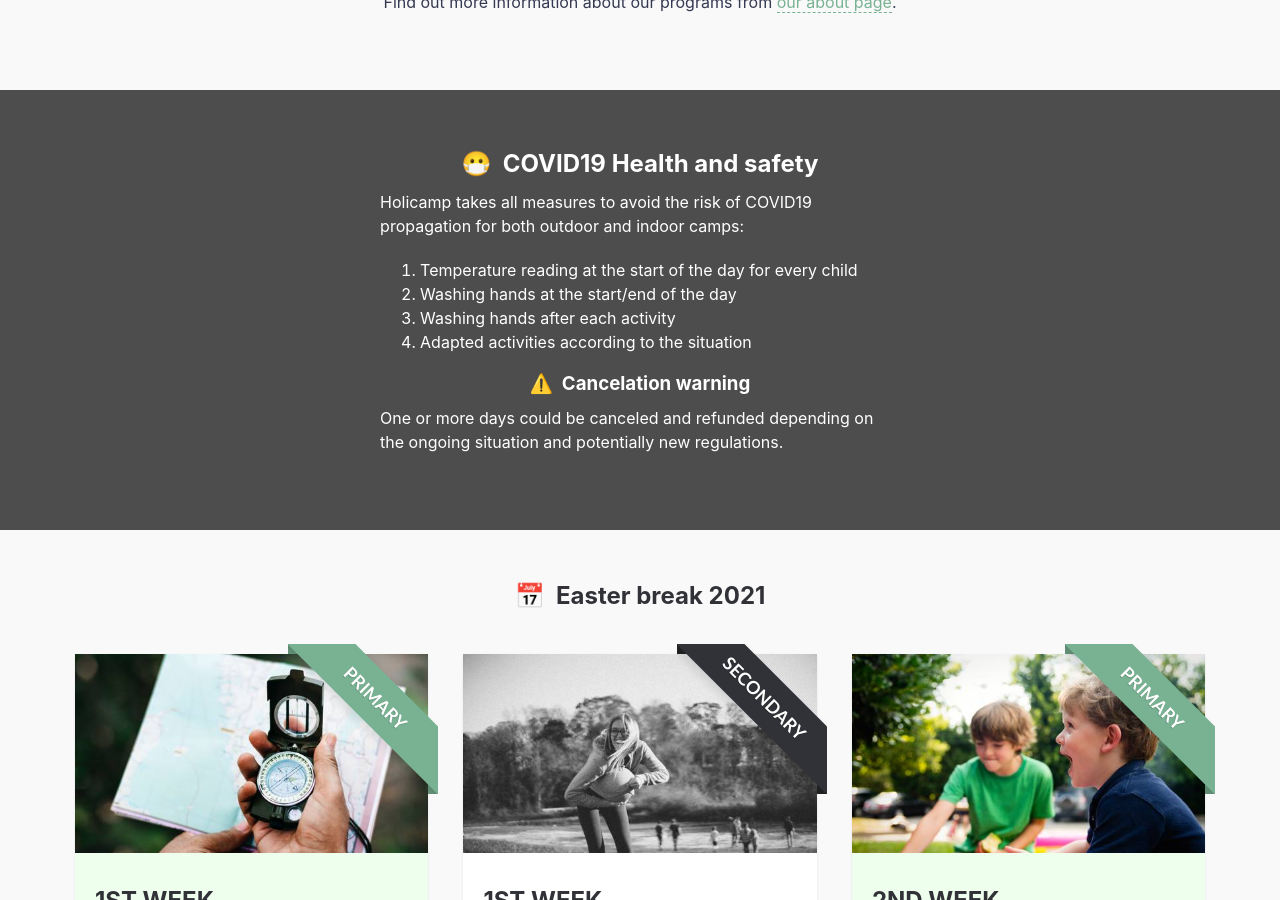
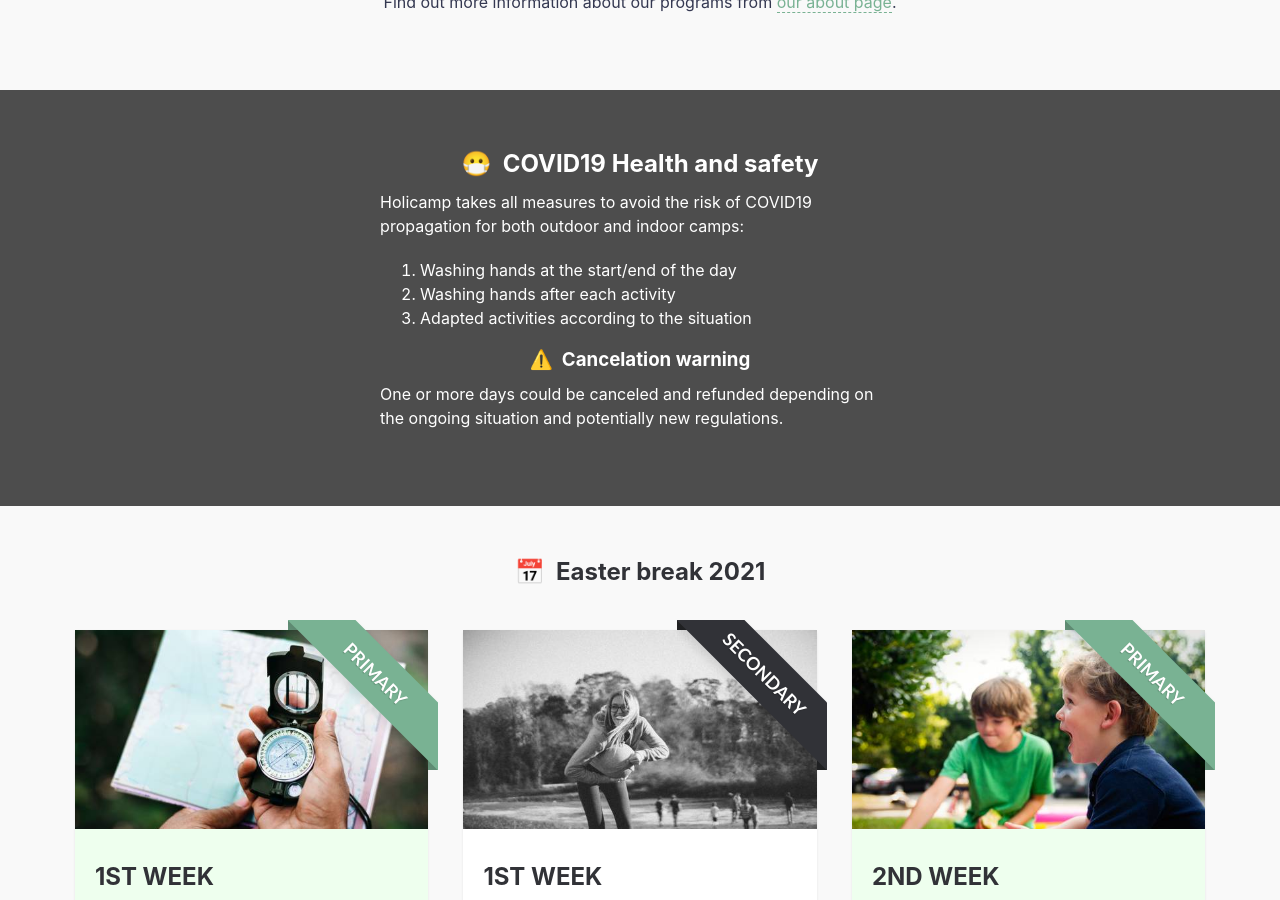
Before and after one commit to holicamp/holicamp.github.io, a Jekyll site: the page built from index.md, in a window 1280 px wide and 900 px high, scrolled down 1403 px. Built offline with Jekyll 4.4.1, drawn with Linux system fonts in a browser that asks for light colours; nearby versions of some CDN libraries; comment, search, counter and statistics services are not loaded.

Commit message:
Update covid.html

```diff
--- a/_includes/home/covid.html
+++ b/_includes/home/covid.html
@@ -7,7 +7,6 @@
                 <h2 class="center">😷&nbsp;&nbsp;COVID19 Health and safety</h2>
                 <p>Holicamp takes all measures to avoid the risk of COVID19 propagation for both outdoor and indoor camps:</p>
                 <ol>
-                    <li>Temperature reading at the start of the day for every child</li>
                     <li>Washing hands at the start/end of the day</li>
                     <li>Washing hands after each activity</li>
                     <li>Adapted activities according to the situation</li>
```
